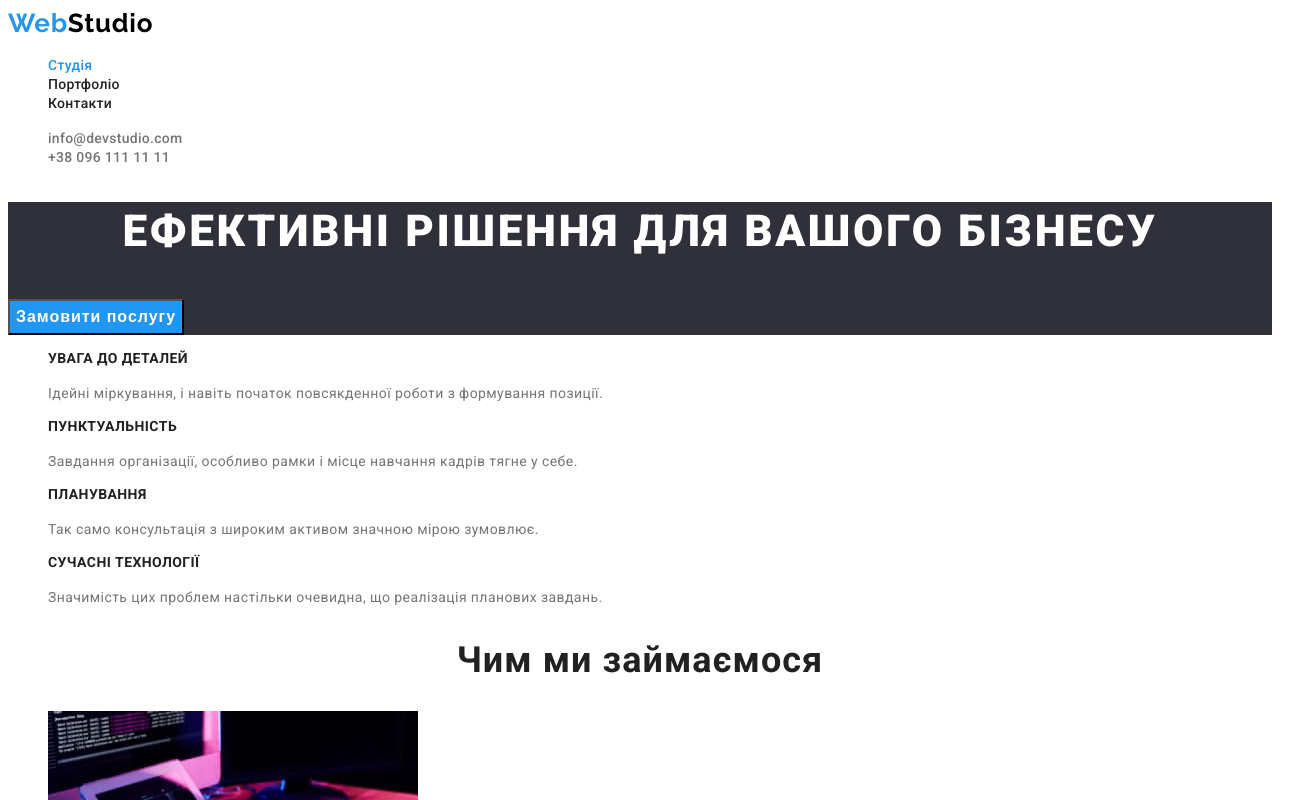
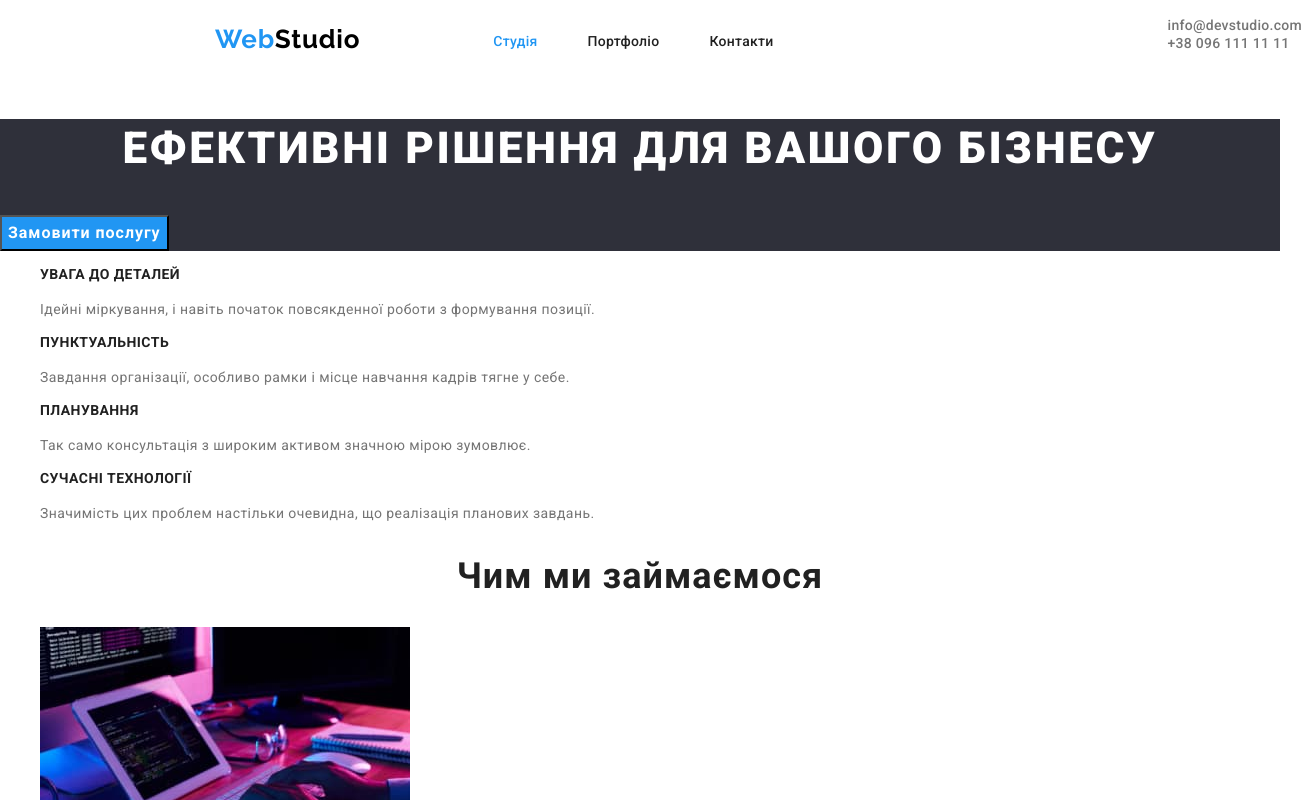
Before and after one commit to Oleksiy-Pastushenko/goit-markup-hw-03, a plain HTML site: page index.html in a window 1280 px wide. Shown: the top 800 px of the page, 1302 px wide, since content can reach past the window. Drawn offline with nearby package versions, Linux system fonts and the light colour scheme.

Commit message:
Start flexbox

```diff
--- a/css/styles.css
+++ b/css/styles.css
@@ -1,3 +1,9 @@
+.container {
+    width: 1200px;
+}
+.header-section {
+    display: flex;
+}
 body {
     font-family: Roboto, sans-serif;
     color: #212121;
@@ -13,7 +19,12 @@ a {
     --secondarycolor: #2196F3;
     --accentcolor: #FFFFFF;
 }
+.logo-link {
+    margin-top: 24px;
+    margin-bottom: 25px;
+    }
 .logo-text {
+    margin-left: 215px;
     font-family: Raleway, sans-serif;
     font-style: normal;
     font-weight: 700;
@@ -30,8 +41,15 @@ a {
 .logo-link:focus {
     color: teal;
 }
+.site-nav {
+    display: flex;
+    margin: 32px 354px 32px 93px;
+}
 .site-nav .link-site-nav {
     color: var(--secondarycolor);
+}
+.nav-item:not(:last-child) {
+    margin-right: 50px;
 }
 .nav-link {
     font-style: normal;
--- a/index.html
+++ b/index.html
@@ -5,6 +5,9 @@
     <meta http-equiv="X-UA-Compatible" content="IE=edge">
     <meta name="viewport" content="width=device-width, initial-scale=1.0">
     <title>Document</title>
+    <link rel="stylesheet" href="https://cdnjs.cloudflare.com/ajax/libs/modern-normalize/2.0.0/modern-normalize.min.css"
+        integrity="sha512-4xo8blKMVCiXpTaLzQSLSw3KFOVPWhm/TRtuPVc4WG6kUgjH6J03IBuG7JZPkcWMxJ5huwaBpOpnwYElP/m6wg=="
+        crossorigin="anonymous" referrerpolicy="no-referrer" />
     <link rel="stylesheet" href="./css/styles.css">
     <link rel="preconnect" href="https://fonts.googleapis.com">
     <link rel="preconnect" href="https://fonts.gstatic.com" crossorigin>
@@ -12,7 +15,7 @@
         rel="stylesheet">
 </head>
 <body>
-    <header>
+    <header class="container header-section">
         <a class="logo-link logo-text" href="#" lang="en">Web<span class="logo-link logo-title">Studio</span></a>
         <nav>
             <ul class="site-nav">
@@ -103,7 +106,7 @@
 
         </section>
     </main>
-    <footer class="footer-section">
+    <footer class="footer-section container">
 
         <a class="logo-link logo-text" href="#" lang="en">Web<span class="logo-link logo-title">Studio</span></a>
         <address class="address-section">
```
Also changed, not shown: portfolio.html (+4 -1 lines).
